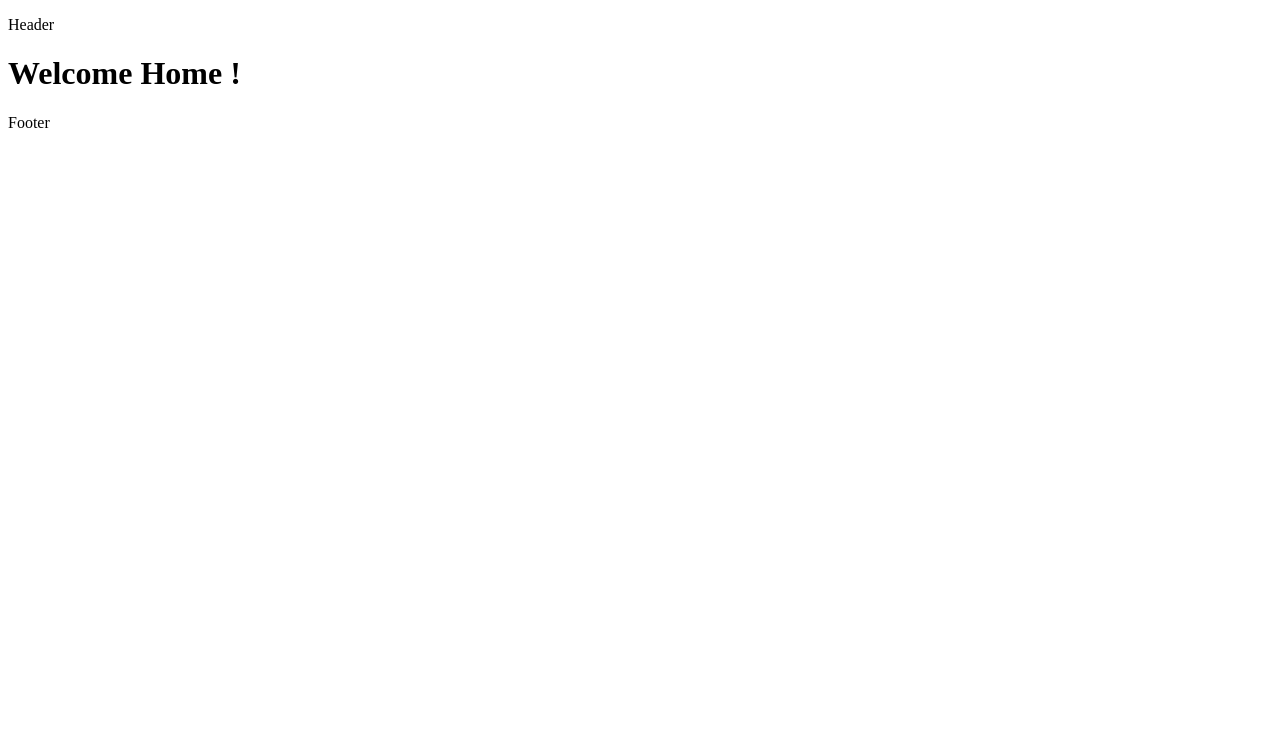
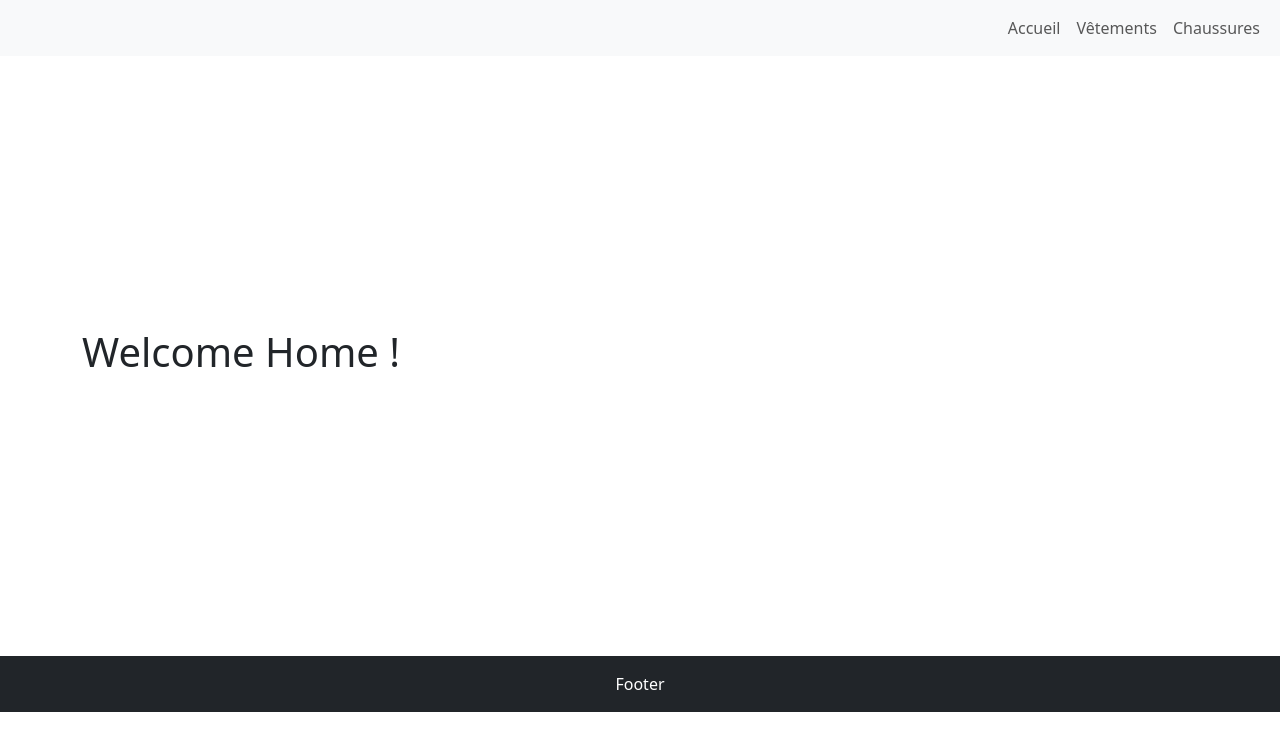
Before and after one commit to KevinFalck/react-router, a React (Vite) app: page / in a window 1280 px wide. Shown: the top 750 px of the page. Built offline with nearby package versions, Linux system fonts and the light colour scheme.

Commit message:
Feat: Integrate Bootstrap and React-Bootstrap for styling; update Header and Footer components

```diff
--- a/package.json
+++ b/package.json
@@ -10,7 +10,9 @@
     "preview": "vite preview"
   },
   "dependencies": {
+    "bootstrap": "^5.3.8",
     "react": "^19.2.0",
+    "react-bootstrap": "^2.10.10",
     "react-dom": "^19.2.0",
     "react-router": "^7.9.6"
   },
--- a/src/components/Footer.jsx
+++ b/src/components/Footer.jsx
@@ -1,7 +1,7 @@
 function Footer() {
   return (
-    <footer>
-      <p>Footer</p>
+    <footer className="bg-dark text-white text-center py-3">
+      <p className="mb-0">Footer</p>
     </footer>
   );
 }
--- a/src/components/Header.jsx
+++ b/src/components/Header.jsx
@@ -1,8 +1,26 @@
+import { Navbar, Nav, Container } from "react-bootstrap";
+import { Link } from "react-router";
+
 function Header() {
   return (
-    <header>
-      <p>Header</p>
-    </header>
+    <Navbar bg="light" expand="lg">
+      <Container fluid>
+        <Navbar.Toggle aria-controls="basic-navbar-nav" />
+        <Navbar.Collapse id="basic-navbar-nav" className="justify-content-end">
+          <Nav>
+            <Nav.Link as={Link} to="/">
+              Accueil
+            </Nav.Link>
+            <Nav.Link as={Link} to="/categorie/1">
+              Vêtements
+            </Nav.Link>
+            <Nav.Link as={Link} to="/categorie/2">
+              Chaussures
+            </Nav.Link>
+          </Nav>
+        </Navbar.Collapse>
+      </Container>
+    </Navbar>
   );
 }
 export default Header;
--- a/src/components/Layout.jsx
+++ b/src/components/Layout.jsx
@@ -1,12 +1,16 @@
 import Header from "./Header";
 import Footer from "./Footer";
 import { Outlet } from "react-router";
+import { Container } from "react-bootstrap";
+
 const Layout = () => {
   return (
     <>
       <Header />
-      <main>
-        <Outlet />
+      <main className="d-flex align-items-center justify-content-center" style={{ minHeight: "calc(100vh - 200px)" }}>
+        <Container>
+          <Outlet />
+        </Container>
       </main>
       <Footer />
     </>
--- a/src/main.jsx
+++ b/src/main.jsx
@@ -2,6 +2,7 @@ import { StrictMode } from "react";
 import { createRoot } from "react-dom/client";
 import App from "./App.jsx";
 import { BrowserRouter } from "react-router";
+import "bootstrap/dist/css/bootstrap.min.css";
 
 createRoot(document.getElementById("root")).render(
   <StrictMode>
```
Also changed, not shown: 1 other file (tests, documents, lock files or other folders).
